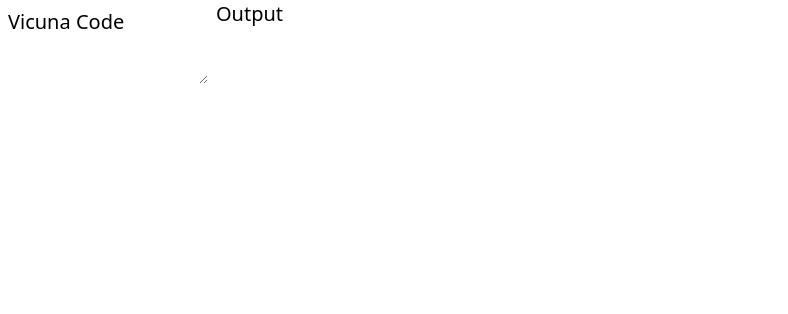
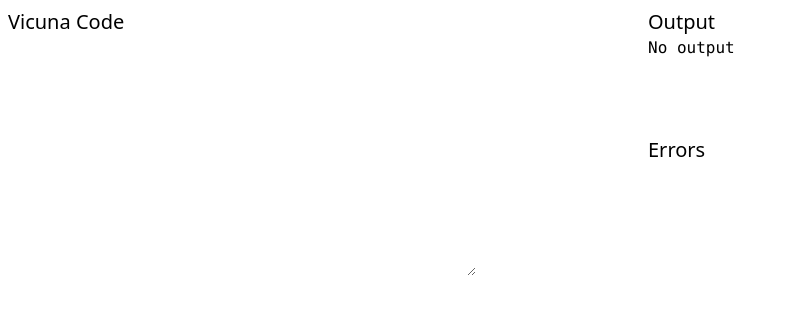
Before and after one commit to NicholasLYang/vicuna, a React (Vite) app in the folder playground/: page / in a window 1280 px wide. Shown: the top 314 px of the page, without its empty margins (0-788 px from the left). Built offline with nearby package versions, Linux system fonts and the light colour scheme; no server answers.

Commit message:
More playground stuff

```diff
--- a/playground/src/App.tsx
+++ b/playground/src/App.tsx
@@ -4,6 +4,7 @@ import { API_URL } from "./constants";
 function App() {
   const [code, setCode] = useState("");
   const [output, setOutput] = useState("");
+  const [errors, setErrors] = useState("");
 
   useEffect(() => {
     (async function () {
@@ -16,17 +17,29 @@ function App() {
       });
       const payload = await result.json();
       setOutput(payload.code);
+      setErrors(payload.errors);
     })();
   }, [code]);
   return (
     <div className="flex">
-      <div className="p-2">
+      <div className="p-2 w-1/2">
         <h1 className="text-xl">Vicuna Code</h1>
-        <textarea value={code} onChange={(e) => setCode(e.target.value)} />
+        <textarea
+          className="w-3/4 font-mono"
+          rows={10}
+          value={code}
+          onChange={(e) => setCode(e.target.value)}
+        />
       </div>
-      <div>
-        <h1 className="text-xl">Output</h1>
-        <pre>{output}</pre>
+      <div className="flex flex-col p-2 w-1/2">
+        <div>
+          <h1 className="text-xl">Output</h1>
+          <pre className="w-full min-h-[100px]">{output || "No output"}</pre>
+        </div>
+        <div>
+          <h1 className="text-xl">Errors</h1>
+          <pre className="w-full text-red-500">{errors}</pre>
+        </div>
       </div>
     </div>
   );
```
Also changed, not shown: 2 other files (tests, documents, lock files or other folders).
